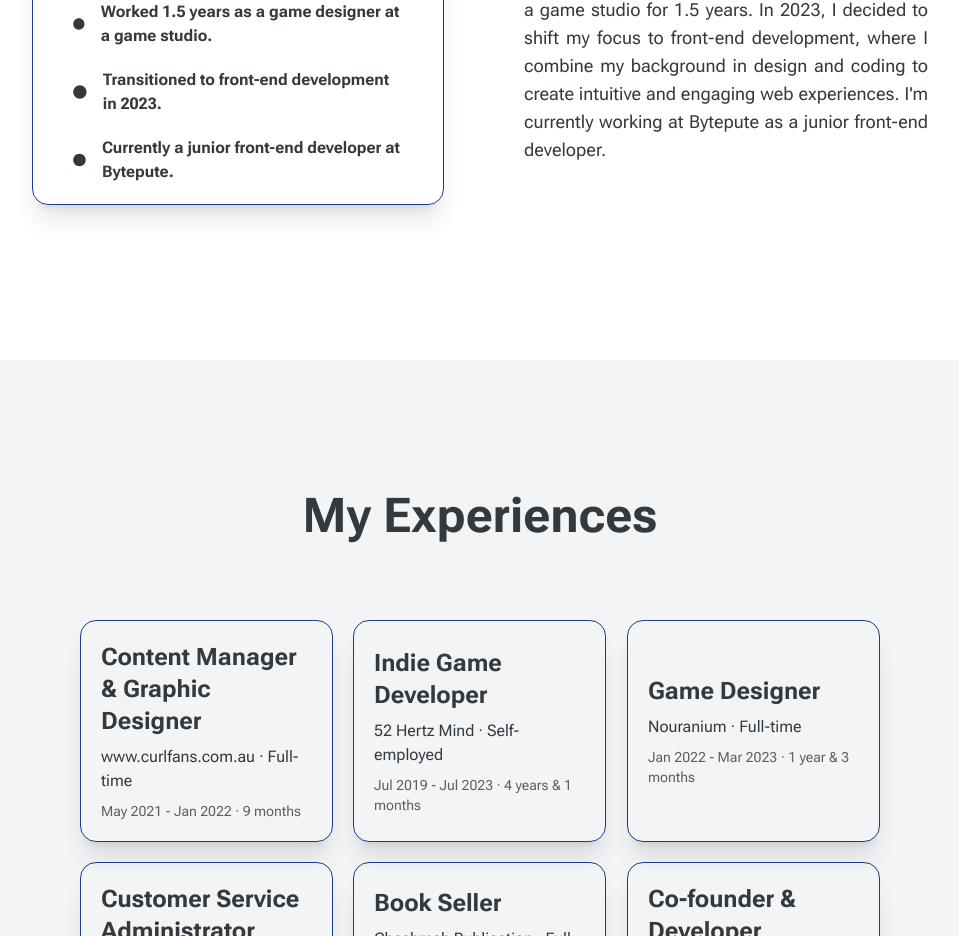
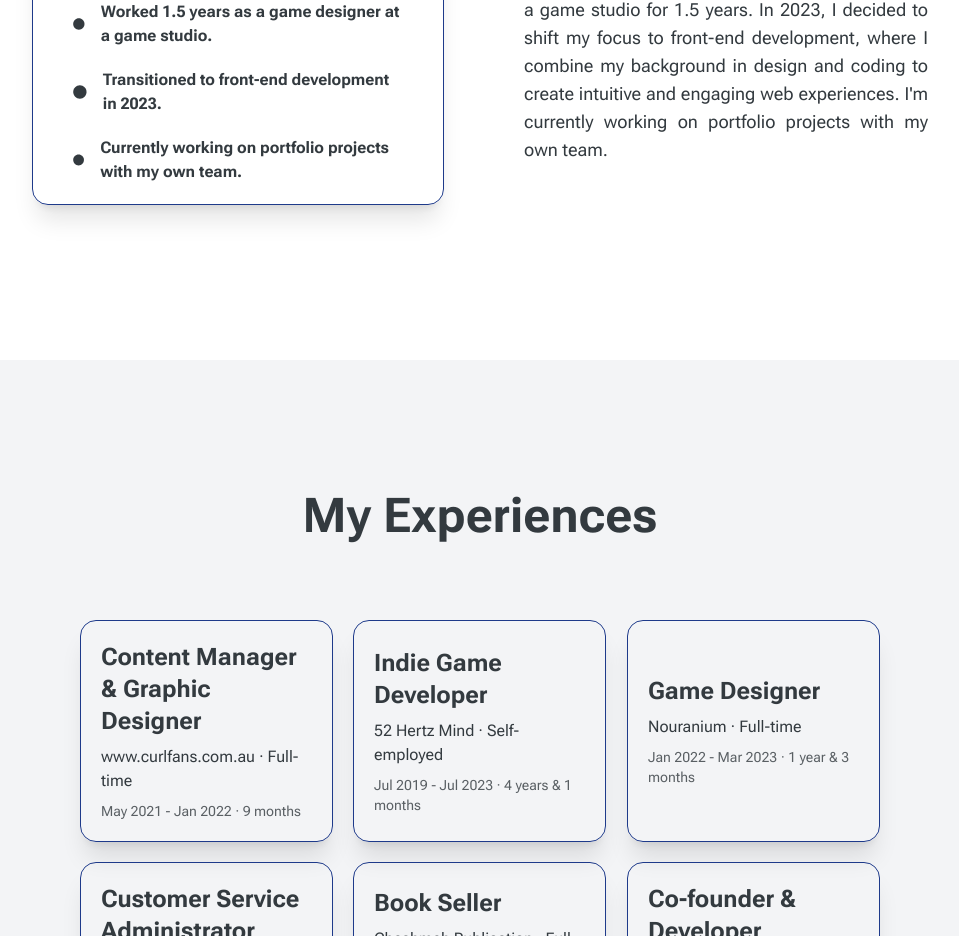
Before and after one commit to MrAghaei/mohammadaghaei-personal-website, a Next.js app: page / in a window 1280 px wide. Shown: the part 1240-2176 px from the top of the page, without its empty margins (160-1119 px from the left). Built offline with nearby package versions, Linux system fonts and the light colour scheme.

Commit message:
[#19-UPDATE] update about me (#28)
* [#19-UPDATE] update projects

* [#19-UPDATE] update about me

```diff
--- a/app/(components)/AboutMe.tsx
+++ b/app/(components)/AboutMe.tsx
@@ -32,7 +32,7 @@ function AboutMe() {
           </div>
           <div className="flex items-center gap-4">
             <FaCircle />
-            <p>Currently a junior front-end developer at Bytepute.</p>
+            <p>Currently working on portfolio projects with my own team.</p>
           </div>
         </div>
 
@@ -45,7 +45,7 @@ function AboutMe() {
             studio for 1.5 years. In 2023, I decided to shift my focus to
             front-end development, where I combine my background in design and
             coding to create intuitive and engaging web experiences. I&#39;m
-            currently working at Bytepute as a junior front-end developer.
+            currently working on portfolio projects with my own team.
           </p>
         </div>
       </div>
```
